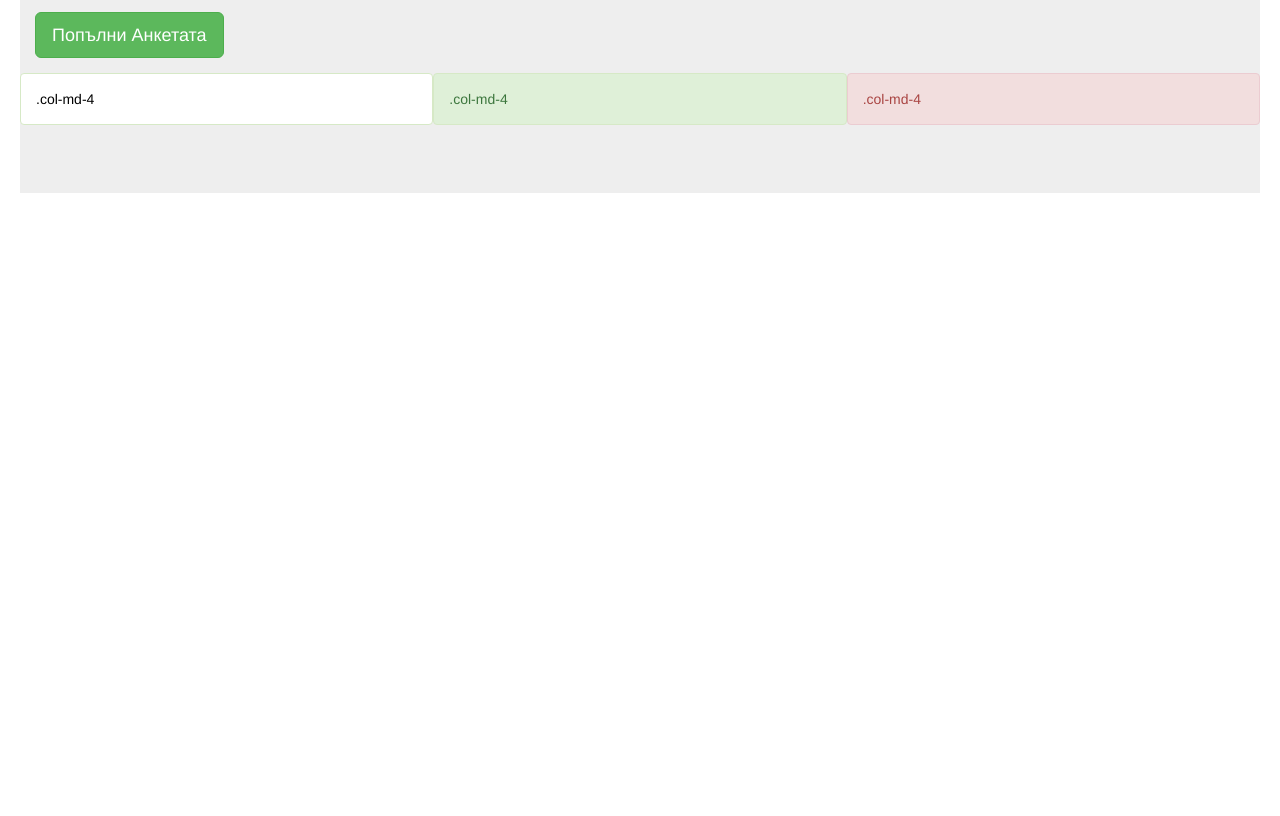
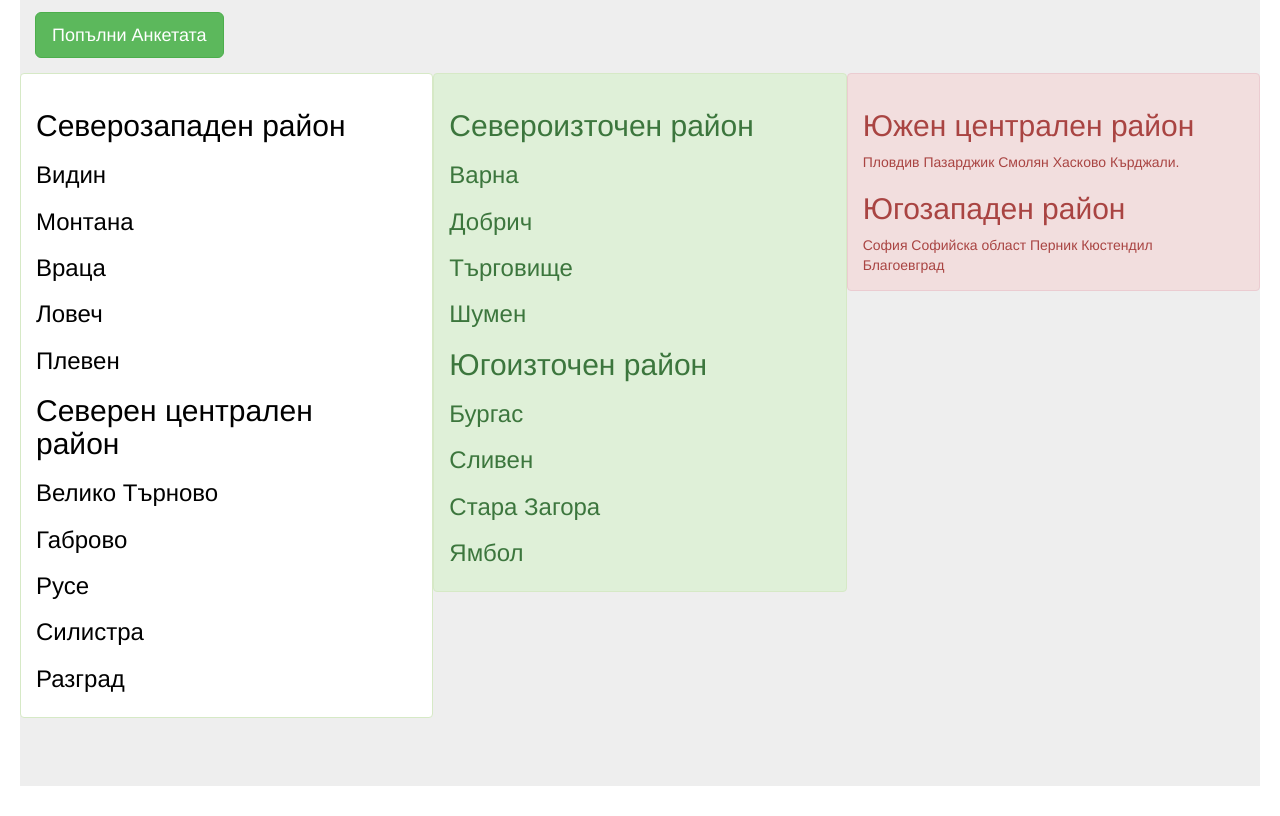
Before and after one commit to Nahalius/stote, a plain HTML site: page index.html in a window 1280 px wide. Shown: the part 1125-1941 px from the top of the page. Before the commit the page ends 1348 px from the top, so only its background shows below. Drawn offline with nearby package versions, Linux system fonts and the light colour scheme; a web font is replaced by a local one.

Commit message:
oblasti i raioni u90jio

```diff
--- a/index.html
+++ b/index.html
@@ -71,11 +71,46 @@
           <p><a class="btn btn-success btn-lg" href="#" role="button">Попълни Анкетата</a></p>
           <div class="row">
             <div  class="alert alert-dismissible alert-success col-md-4" style="color:black;background:white;">
+                <h2 >Северозападен район</h2>
+                <h3>Видин</h3>
+                <h3>Монтана</h3>
+                <h3>Враца</h3>
+                <h3>Ловеч</h3>
+                <h3>Плевен</h3>
+                <h2>Северен централен район</h2>
+                <h3>Велико Търново</h3>
+                <h3>Габрово</h3>
+                <h3>Русе</h3>
+                <h3>Силистра</h3>
+                <h3>Разград</h3>
 
-                .col-md-4
             </div>
-            <div class="alert alert-dismissible alert-success col-md-4">.col-md-4</div>
-            <div class="alert alert-dismissible alert-danger col-md-4">.col-md-4</div>
+            <div class="alert alert-dismissible alert-success col-md-4">
+                <h2>Североизточен район</h2>
+                <h3>Варна</h3>
+                <h3>Добрич</h3>
+                <h3>Търговище</h3>
+                <h3>Шумен</h3>
+                <h2>Югоизточен район</h2>
+                <h3>Бургас</h3>
+                <h3>Сливен</h3>
+                <h3>Стара Загора</h3>
+                <h3>Ямбол</h3>
+            </div>
+            <div class="alert alert-dismissible alert-danger col-md-4">
+                <h2>Южен централен район</h2>
+                Пловдив
+                Пазарджик
+                Смолян
+                Хасково
+                Кърджали.
+                <h2>Югозападен район</h2>
+                София
+                Софийска област
+                Перник
+                Кюстендил
+                Благоевград
+            </div>
           </div>
         </div>
 
```
